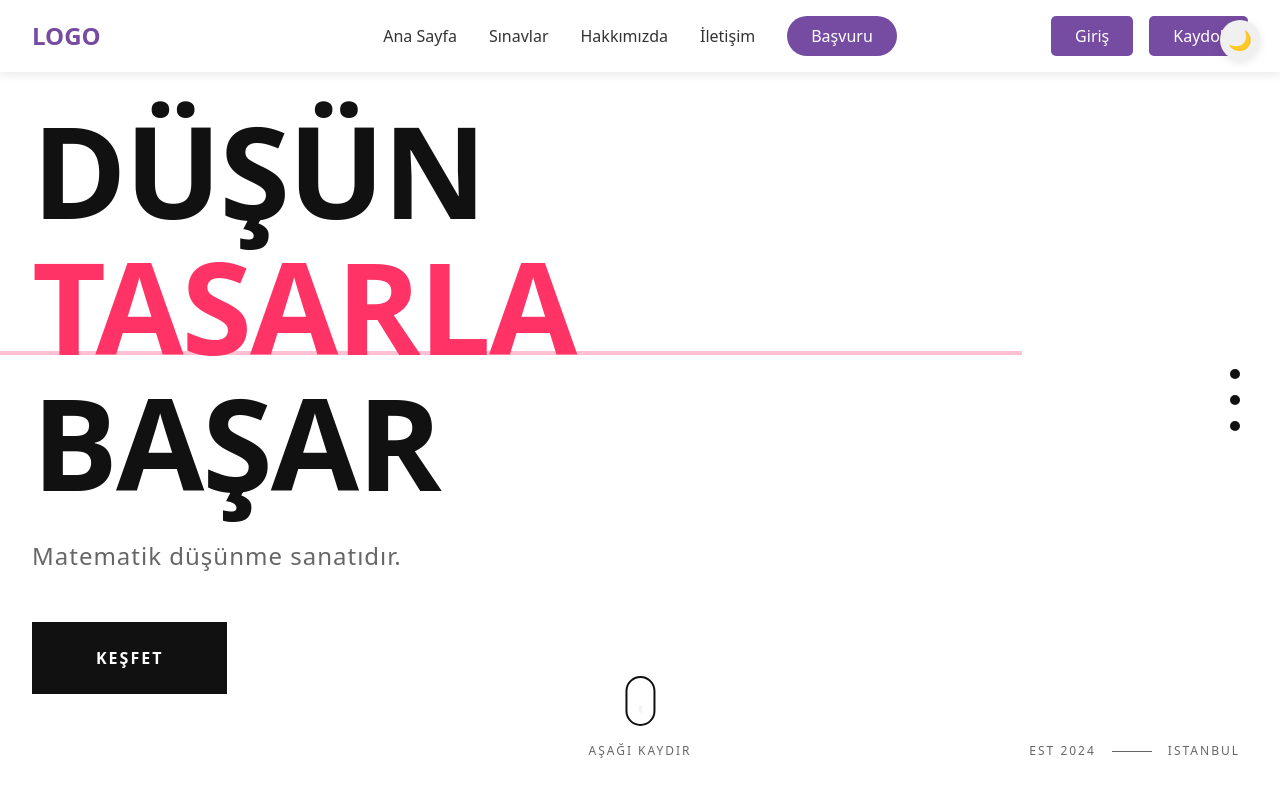
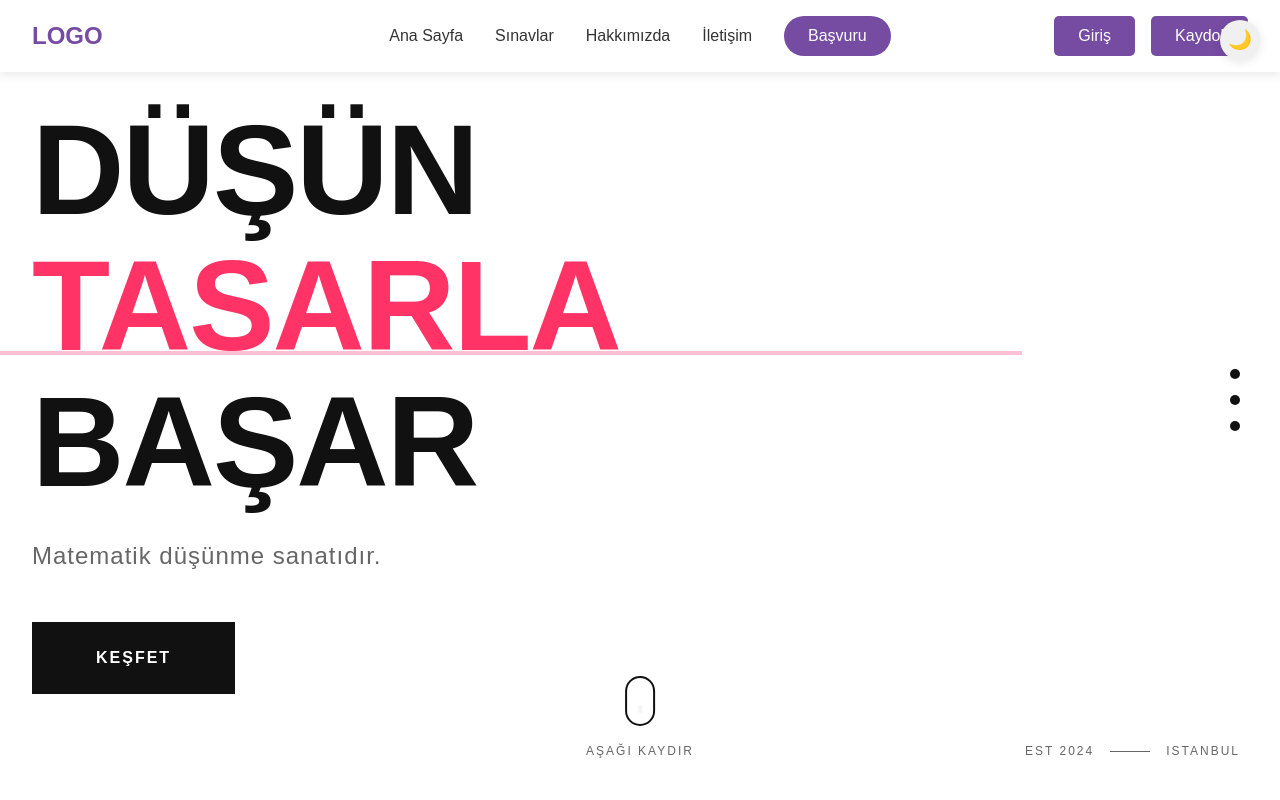
Before and after one commit to alifuatakbas/e-math-frontend, a Next.js app: page / in a window 1280 px wide. Shown: the top 800 px of the page. Built offline with nearby package versions, Linux system fonts and the light colour scheme.

Commit message:
AnaSayfa düzeni

```diff
--- a/app/components/Hero.tsx
+++ b/app/components/Hero.tsx
@@ -5,14 +5,20 @@ import styles from '../styles/Hero.module.css'
 const Hero = () => {
   const [darkMode, setDarkMode] = useState(false);
 
+  const toggleDarkMode = () => {
+    setDarkMode(!darkMode);
+    document.documentElement.classList.toggle('dark');
+  };
+
   return (
-    <section className={`${styles.hero} ${darkMode ? styles.darkMode : ''}`}>
+    <section className={`${styles.hero} bg-background`}>
       <button
-        onClick={() => setDarkMode(!darkMode)}
+        onClick={toggleDarkMode}
         className={styles.themeToggle}
       >
         {darkMode ? '☀️' : '🌙'}
       </button>
+
 
       <div className={styles.heroBackground}>
         <div className={styles.circle1}></div>
--- a/app/globals.css
+++ b/app/globals.css
@@ -2,9 +2,21 @@
 @tailwind components;
 @tailwind utilities;
 
-/* Tüm media query'leri ve değişkenleri kaldırıyoruz */
+:root {
+  --background: #ffffff;
+  --foreground: #171717;
+}
+
+/* Media query'yi kaldırıyoruz */
+
 body {
-  background-color: #FFFFFF;
-  margin: 0;
-  padding: 0;
+  color: var(--foreground);
+  background: var(--background);
+  font-family: Arial, Helvetica, sans-serif;
 }
+
+/* Dark mode için yeni class */
+.dark {
+  --background: #0a0a0b;
+  --foreground: #ededed;
+}
--- a/app/layout.tsx
+++ b/app/layout.tsx
@@ -24,7 +24,9 @@ export default function RootLayout({
 }) {
   return (
     <html lang="en" suppressHydrationWarning>
-      <body style={{ backgroundColor: '#FFFFFF' }}>{children}</body>
+      <body style={{ backgroundColor: '#FFFFFF', margin: 0, padding: 0 }}>
+        {children}
+      </body>
     </html>
   )
 }
```
Also changed, not shown: tailwind.config.ts (line endings or trailing spaces).
